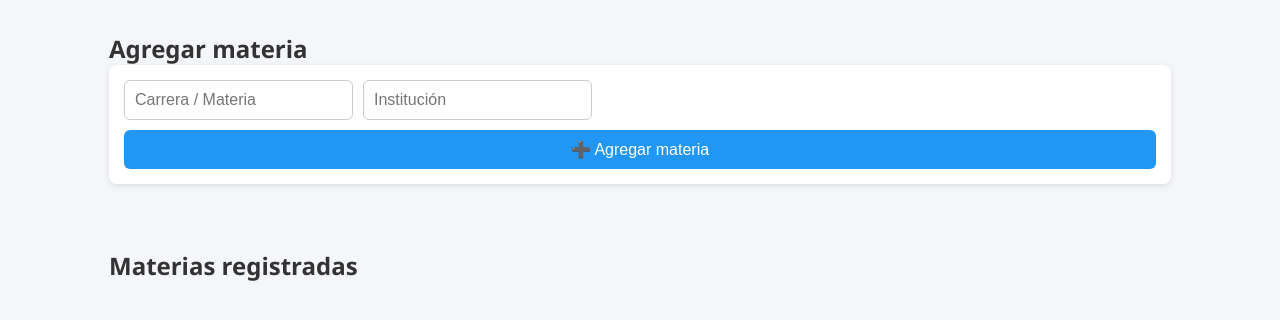
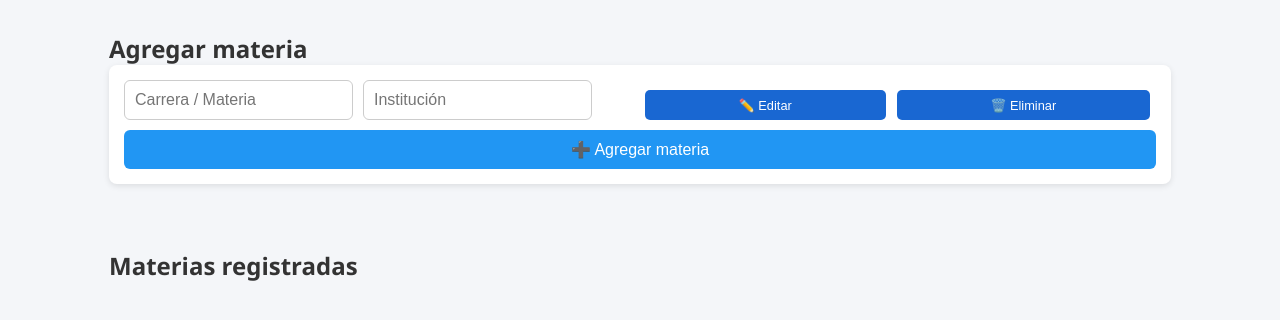
Before and after one commit to YeitherJG/clases, a plain HTML site: page index.html in a window 1280 px wide. Shown: the part 76-396 px from the top of the page. Drawn offline with Linux system fonts and the light colour scheme; no server answers.

Commit message:
Update index.html

```diff
--- a/index.html
+++ b/index.html
@@ -22,6 +22,10 @@
           <input type="text" id="carrera" placeholder="Carrera / Materia" required>
           <input type="text" id="institucion" placeholder="Institución" required>
         </div>
+         <div class="acciones">
+            <button class="edit-materia" data-id="${materiaId}">✏️ Editar</button>
+            <button class="delete-materia" data-id="${materiaId}">🗑️ Eliminar</button>
+        </div>
         <button type="submit" class="btn">➕ Agregar materia</button>
       </form>
     </section>
```
